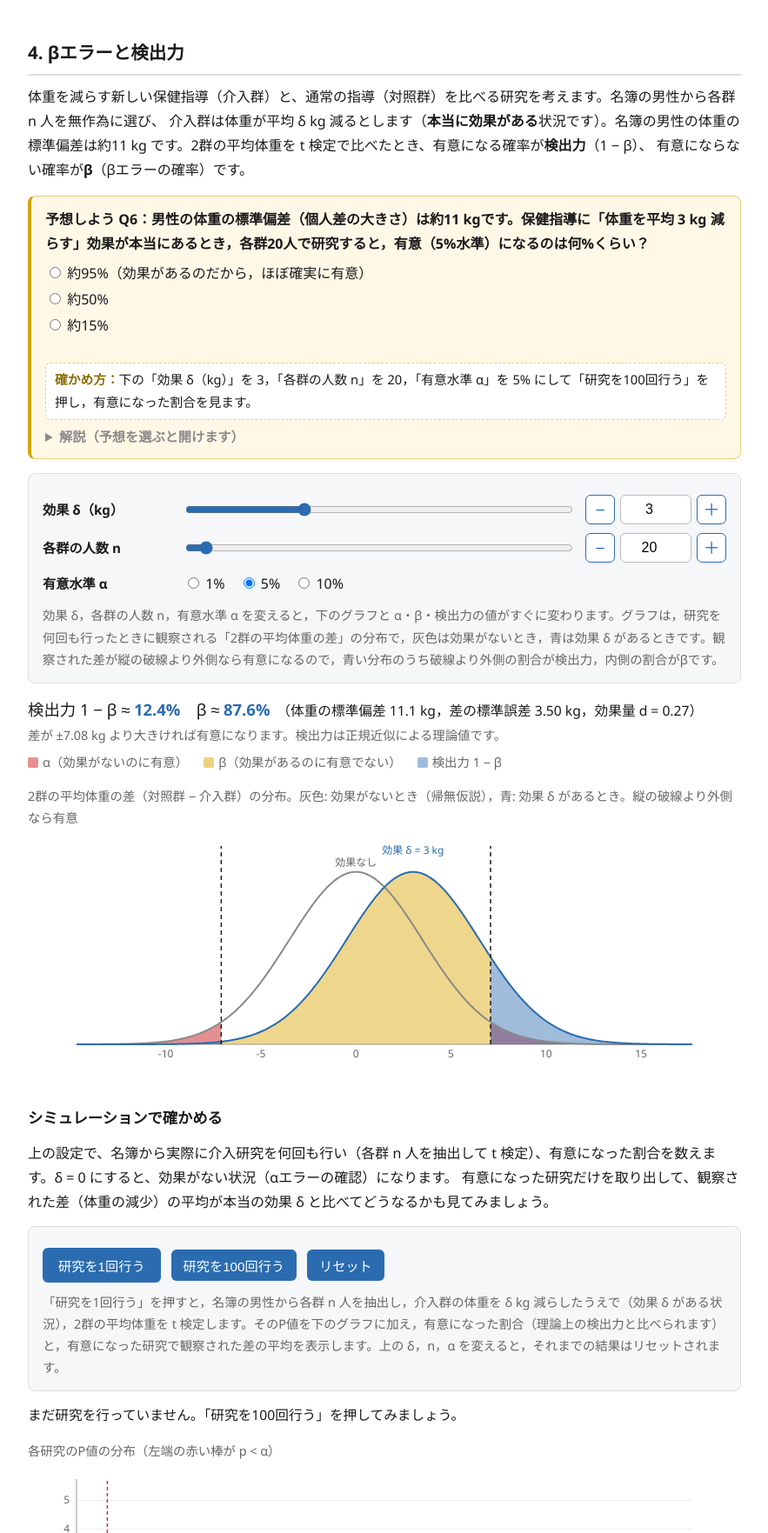
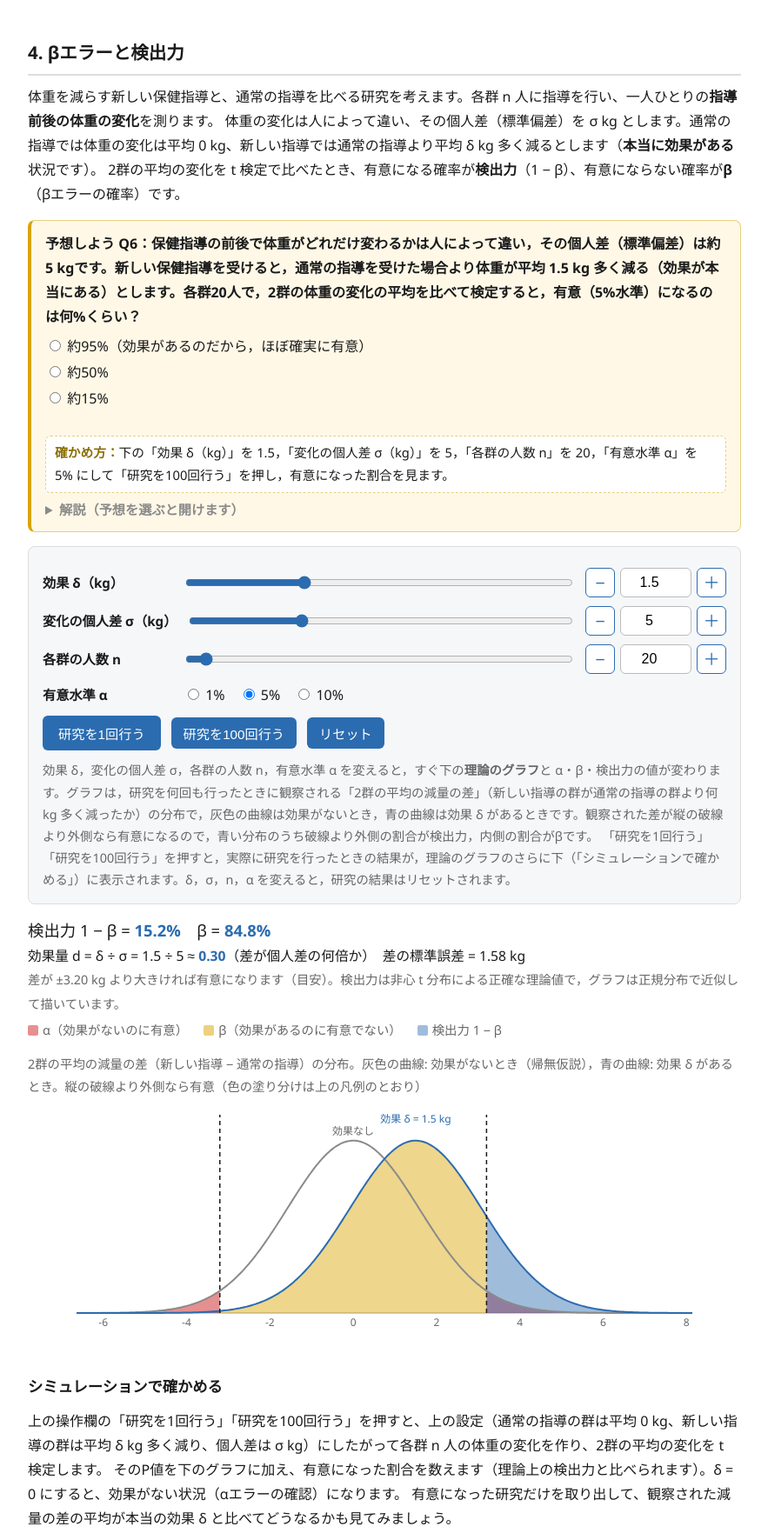
Before and after one commit to yyonekura0306/statistics-study, a plain HTML site: page test_demo.html in a window 1280 px wide. Shown: the part 5553-7316 px from the top of the page at 87% size, without its empty margins (198-1081 px from the left). Drawn offline with Linux system fonts and the light colour scheme.

Commit message:
検定の教材4節を指導前後の体重変化の設定に変更
Co-Authored-By: Claude Opus 5.5 <noreply@anthropic.com>
Claude-Session: https://claude.ai/code/session_01FW16gWhVKQYM1qw4BLWTg5

```diff
--- a/test_demo.html
+++ b/test_demo.html
@@ -310,11 +310,11 @@
 
   <!-- ============ 4. 検出力 ============ -->
   <h2>4. βエラーと検出力</h2>
-  <p>体重を減らす新しい保健指導（介入群）と、通常の指導（対照群）を比べる研究を考えます。名簿の男性から各群 n 人を無作為に選び、
-  介入群は体重が平均 δ kg 減るとします（<b>本当に効果がある</b>状況です）。名簿の男性の体重の標準偏差は約11 kg です。2群の平均体重を t 検定で比べたとき、有意になる確率が<b>検出力</b>（1 − β）、
-  有意にならない確率が<b>β</b>（βエラーの確率）です。</p>
+  <p>体重を減らす新しい保健指導と、通常の指導を比べる研究を考えます。各群 n 人に指導を行い、一人ひとりの<b>指導前後の体重の変化</b>を測ります。
+  体重の変化は人によって違い、その個人差（標準偏差）を σ kg とします。通常の指導では体重の変化は平均 0 kg、新しい指導では通常の指導より平均 δ kg 多く減るとします（<b>本当に効果がある</b>状況です）。
+  2群の平均の変化を t 検定で比べたとき、有意になる確率が<b>検出力</b>（1 − β）、有意にならない確率が<b>β</b>（βエラーの確率）です。</p>
   <div class="predict">
-    <div class="q">予想しよう Q6：男性の体重の標準偏差（個人差の大きさ）は約11 kgです。保健指導に「体重を平均 3 kg 減らす」効果が本当にあるとき，各群20人で研究すると，有意（5%水準）になるのは何%くらい？</div>
+    <div class="q">予想しよう Q6：保健指導の前後で体重がどれだけ変わるかは人によって違い，その個人差（標準偏差）は約5 kgです。新しい保健指導を受けると，通常の指導を受けた場合より体重が平均 1.5 kg 多く減る（効果が本当にある）とします。各群20人で，2群の体重の変化の平均を比べて検定すると，有意（5%水準）になるのは何%くらい？</div>
     <div class="opts">
       <label><input type="radio" name="q6" value="1"> 約95%（効果があるのだから，ほぼ確実に有意）</label>
       <label><input type="radio" name="q6" value="2"> 約50%</label>
@@ -322,19 +322,27 @@
     </div>
     <div class="mypick" id="q6pick"></div>
     <span id="q6clicker"></span>
-    <div class="howto"><b>確かめ方：</b>下の「効果 δ（kg）」を 3，「各群の人数 n」を 20，「有意水準 α」を 5% にして「研究を100回行う」を押し，有意になった割合を見ます。</div>
+    <div class="howto"><b>確かめ方：</b>下の「効果 δ（kg）」を 1.5，「変化の個人差 σ（kg）」を 5，「各群の人数 n」を 20，「有意水準 α」を 5% にして「研究を100回行う」を押し，有意になった割合を見ます。</div>
     <details><summary>解説（動かして確かめてから開こう）</summary>
-      <p>答えは「約15%」（理論値は約12%）。男性の体重の標準偏差は約11 kg あり，3 kg の差は個人差に埋もれてしまいます。<b>効果が本当にあっても，85%以上の研究は「有意差なし」になります</b>（βエラー）。だから「有意差がなかった＝効果がない」とは言えません。検出力80%を確保するには各群約215人が必要です（n を動かして確かめましょう）。研究を計画するときに必要なサンプルサイズを計算する（検出力分析）のはこのためです。</p>
-      <p><b>現実の研究への示唆</b>：この設定で有意になるのは，観察された差が偶然大きく出た（多くはおよそ6〜7 kg以上になった）ときだけです。そのため，<b>有意になった研究だけを集めると，差の平均は約8〜9 kgになり，本当の効果（3 kg）の3倍近く</b>に見えます。下の「研究を100回行う」を何回か押して，「有意になった研究の差の平均」を確かめましょう。小さな研究で「大きな効果が有意に出た」という報告は，効果を大きく見積もっている可能性があります。さらに，「有意差なし」の研究は論文として発表されにくいため（<b>出版バイアス</b>），文献には効果を大きく見積もった結果が残りやすくなります。複数の研究の結果をまとめて評価するときは，この点にも注意が必要です。</p>
+      <p>答えは「約15%」（正確には15.2%）。体重の変化の個人差は約5 kg あり，1.5 kg の差は個人差に埋もれてしまいます。<b>効果が本当にあっても，85%近くの研究は「有意差なし」になります</b>（βエラー）。だから「有意差がなかった＝効果がない」とは言えません。検出力80%を確保するには各群約176人が必要です（n を動かして確かめましょう）。研究を計画するときに必要なサンプルサイズを計算する（検出力分析）のはこのためです。</p>
+      <p>検出力を決めているのは，差そのものではなく，<b>差と個人差の比</b>（効果量 d = δ ÷ σ。この例では 1.5 ÷ 5 = 0.3）です。σ を 11 kg にすると，検出力は約7%まで下がります。11 kg は，指導前後の変化ではなく，<b>指導後の体重そのものを2群で比べた</b>ときの個人差（男性の体重の標準偏差）に当たります。同じ人の前後の変化を比べる，測定方法をそろえるなど，個人差を小さくする工夫は，人数を増やすのと同じように検出力を上げます。</p>
+      <p><b>現実の研究への示唆</b>：この設定で有意になるのは，観察された差が偶然大きく出た（多くはおよそ3 kg 以上になった）ときだけです。そのため，<b>有意になった研究だけを集めると，差の平均は約3.8 kg になり，本当の効果（1.5 kg）の2.5倍</b>に見えます。下の「研究を100回行う」を何回か押して，「有意になった研究の差の平均」を確かめましょう。小さな研究で「大きな効果が有意に出た」という報告は，効果を大きく見積もっている可能性があります。さらに，「有意差なし」の研究は論文として発表されにくいため（<b>出版バイアス</b>），文献には効果を大きく見積もった結果が残りやすくなります。複数の研究の結果をまとめて評価するときは，この点にも注意が必要です。</p>
     </details>
   </div>
   <div class="controls">
     <div class="row">
       <label class="name" for="pDRange">効果 δ（kg）</label>
-      <input type="range" id="pDRange" min="0" max="10" step="0.5" value="3">
+      <input type="range" id="pDRange" min="0" max="5" step="0.5" value="1.5">
       <span class="stepper"><button type="button" id="pDMinus">−</button>
-        <input type="number" id="pDNum" min="0" max="10" step="0.5" value="3">
+        <input type="number" id="pDNum" min="0" max="5" step="0.5" value="1.5">
         <button type="button" id="pDPlus">＋</button></span>
+    </div>
+    <div class="row">
+      <label class="name" for="pSRange">変化の個人差 σ（kg）</label>
+      <input type="range" id="pSRange" min="1" max="15" step="0.5" value="5">
+      <span class="stepper"><button type="button" id="pSMinus">−</button>
+        <input type="number" id="pSNum" min="1" max="15" step="0.5" value="5">
+        <button type="button" id="pSPlus">＋</button></span>
     </div>
     <div class="row">
       <label class="name" for="pNRange">各群の人数 n</label>
@@ -349,23 +357,22 @@
         <label><input type="radio" name="pAlpha" value="0.05" checked> 5%</label>
         <label><input type="radio" name="pAlpha" value="0.1"> 10%</label>
       </span></div>
-    <p class="caption" style="margin:4px 0 0;">効果 δ，各群の人数 n，有意水準 α を変えると，下のグラフと α・β・検出力の値がすぐに変わります。グラフは，研究を何回も行ったときに観察される「2群の平均体重の差」の分布で，灰色は効果がないとき，青は効果 δ があるときです。観察された差が縦の破線より外側なら有意になるので，青い分布のうち破線より外側の割合が検出力，内側の割合がβです。</p>
-  </div>
-  <div class="readout" id="pReadout"></div>
-  <div class="legend"><span style="--c:rgba(209,52,56,0.55)">α（効果がないのに有意）</span><span style="--c:rgba(217,164,0,0.5)">β（効果があるのに有意でない）</span><span style="--c:rgba(43,108,176,0.45)">検出力 1 − β</span></div>
-  <div class="caption">2群の平均体重の差（対照群 − 介入群）の分布。灰色: 効果がないとき（帰無仮説），青: 効果 δ があるとき。縦の破線より外側なら有意</div>
-  <canvas id="pCanvas" width="780" height="280"></canvas>
-  <h3>シミュレーションで確かめる</h3>
-  <p>上の設定で、名簿から実際に介入研究を何回も行い（各群 n 人を抽出して t 検定）、有意になった割合を数えます。δ = 0 にすると、効果がない状況（αエラーの確認）になります。
-  有意になった研究だけを取り出して、観察された差（体重の減少）の平均が本当の効果 δ と比べてどうなるかも見てみましょう。</p>
-  <div class="controls">
     <div class="row">
       <button class="roll" id="pSim1">研究を1回行う</button>
       <button class="nav" id="pSim100">研究を100回行う</button>
       <button class="nav" id="pSimReset">リセット</button>
     </div>
-    <p class="caption" style="margin:4px 0 0;">「研究を1回行う」を押すと，名簿の男性から各群 n 人を抽出し，介入群の体重を δ kg 減らしたうえで（効果 δ がある状況），2群の平均体重を t 検定します。そのP値を下のグラフに加え，有意になった割合（理論上の検出力と比べられます）と，有意になった研究で観察された差の平均を表示します。上の δ，n，α を変えると，それまでの結果はリセットされます。</p>
+    <p class="caption" style="margin:4px 0 0;">効果 δ，変化の個人差 σ，各群の人数 n，有意水準 α を変えると，すぐ下の<b>理論のグラフ</b>と α・β・検出力の値が変わります。グラフは，研究を何回も行ったときに観察される「2群の平均の減量の差」（新しい指導の群が通常の指導の群より何 kg 多く減ったか）の分布で，灰色の曲線は効果がないとき，青の曲線は効果 δ があるときです。観察された差が縦の破線より外側なら有意になるので，青い分布のうち破線より外側の割合が検出力，内側の割合がβです。
+      「研究を1回行う」「研究を100回行う」を押すと，実際に研究を行ったときの結果が，理論のグラフのさらに下（「シミュレーションで確かめる」）に表示されます。δ，σ，n，α を変えると，研究の結果はリセットされます。</p>
   </div>
+  <div class="readout" id="pReadout"></div>
+  <div class="legend"><span style="--c:rgba(209,52,56,0.55)">α（効果がないのに有意）</span><span style="--c:rgba(217,164,0,0.5)">β（効果があるのに有意でない）</span><span style="--c:rgba(43,108,176,0.45)">検出力 1 − β</span></div>
+  <div class="caption">2群の平均の減量の差（新しい指導 − 通常の指導）の分布。灰色の曲線: 効果がないとき（帰無仮説），青の曲線: 効果 δ があるとき。縦の破線より外側なら有意（色の塗り分けは上の凡例のとおり）</div>
+  <canvas id="pCanvas" width="780" height="280"></canvas>
+  <h3>シミュレーションで確かめる</h3>
+  <p>上の操作欄の「研究を1回行う」「研究を100回行う」を押すと、上の設定（通常の指導の群は平均 0 kg、新しい指導の群は平均 δ kg 多く減り、個人差は σ kg）にしたがって各群 n 人の体重の変化を作り、2群の平均の変化を t 検定します。
+  そのP値を下のグラフに加え、有意になった割合を数えます（理論上の検出力と比べられます）。δ = 0 にすると、効果がない状況（αエラーの確認）になります。
+  有意になった研究だけを取り出して、観察された減量の差の平均が本当の効果 δ と比べてどうなるかも見てみましょう。</p>
   <div class="readout" id="pSimReadout"></div>
   <div class="caption">各研究のP値の分布（左端の赤い棒が p &lt; α）</div>
   <canvas id="pSimCanvas" width="780" height="240"></canvas>
@@ -968,17 +975,29 @@ $("gReset").addEventListener("click", gReset);
 ["gN", "gP", "gAlpha"].forEach(function (nm) { onRadio(nm, gReset); });
 
 /* ============ 4. 検出力 ============ */
+/* 各人の指導前後の体重の変化: 通常の指導 ~ N(0, σ)，新しい指導 ~ N(−δ, σ)。2群の平均の変化を t 検定（等分散）で比べる。
+   検出力は非心 t 分布から数値積分で正確に求める（3節の gTheory と同じ方法） */
+function tPower(lam, df, alpha) {
+  const tc = qt(1 - alpha / 2, df), k = df / 2, lc = -k * Math.log(2) - logGamma(k);
+  const lo = Math.max(0, df - 12 * Math.sqrt(2 * df)), hi = df + 12 * Math.sqrt(2 * df), M = 2000, h = (hi - lo) / M;
+  let power = 0;
+  for (let i = 0; i <= M; i++) {
+    const w = lo + i * h; if (w <= 0) continue;
+    const dens = Math.exp(lc + (k - 1) * Math.log(w) - w / 2), sq = Math.sqrt(w / df);
+    power += (i === 0 || i === M ? 1 : (i % 2 ? 4 : 2)) * dens * (1 - pnorm(tc * sq - lam, 0, 1) + pnorm(-tc * sq - lam, 0, 1));
+  }
+  return power * h / 3;
+}
 function powerInfo() {
-  const d = pD.get(), n = pN.get(), alpha = +radioVal("pAlpha"), sd = POPSTAT.mwSd;
+  const d = pD.get(), sd = pS.get(), n = pN.get(), alpha = +radioVal("pAlpha");
   const se = sd * Math.sqrt(2 / n), df = 2 * n - 2, tc = qt(1 - alpha / 2, df), c = tc * se;
-  /* 検出力の近似: t統計量が平均 δ/SE の正規分布に従うとみなす */
-  const ncp = d / se, power = 1 - pnorm(tc - ncp, 0, 1) + pnorm(-tc - ncp, 0, 1);
+  const power = d > 0 ? tPower(d / se, df, alpha) : alpha;
   return { d: d, n: n, alpha: alpha, sd: sd, se: se, c: c, power: power };
 }
 function pDraw() {
   const P = powerInfo();
-  $("pReadout").innerHTML = "<span class='big'>検出力 1 − β ≈ <b>" + pct(P.power) + "</b>　β ≈ <b>" + pct(1 - P.power) + "</b></span>　（体重の標準偏差 " + fmt(P.sd, 1) + " kg，差の標準誤差 " + fmt(P.se) + " kg，効果量 d = " + fmt(P.d / P.sd) + "）" +
-    "<br><span class='caption'>差が ±" + fmt(P.c) + " kg より大きければ有意になります。検出力は正規近似による理論値です。</span>";
+  $("pReadout").innerHTML = "<span class='big'>検出力 1 − β = <b>" + pct(P.power) + "</b>　β = <b>" + pct(1 - P.power) + "</b></span><br>効果量 d = δ ÷ σ = " + trimNum(P.d) + " ÷ " + trimNum(P.sd) + " ≈ <b>" + fmt(P.d / P.sd) + "</b>（差が個人差の何倍か）　差の標準誤差 = " + fmt(P.se) + " kg" +
+    "<br><span class='caption'>差が ±" + fmt(P.c) + " kg より大きければ有意になります（目安）。検出力は非心 t 分布による正確な理論値で，グラフは正規分布で近似して描いています。</span>";
   const cv = setupCanvas($("pCanvas")), ctx = cv.ctx;
   const xlo = -4.2 * P.se, xhi = Math.max(P.d + 4.2 * P.se, 4.2 * P.se);
   const f0 = function (x) { return dnorm(x, 0, P.se); }, f1 = function (x) { return dnorm(x, P.d, P.se); };
@@ -999,14 +1018,15 @@ function pDraw() {
   pSimDraw();
 }
 const pSim = { ps: [], ds: [] };
+function pRandn() { let u = 0, v = 0; while (u === 0) u = Math.random(); while (v === 0) v = Math.random(); return Math.sqrt(-2 * Math.log(u)) * Math.cos(2 * Math.PI * v); }
 function pSimRun(times) {
   const P = powerInfo();
   for (let t = 0; t < times; t++) {
-    const idx = sampleFrom(POP.menIdx, 2 * P.n);
-    const ctrl = [], intv = [];
-    for (let i = 0; i < P.n; i++) { ctrl.push(POP.weight[idx[i]]); intv.push(POP.weight[idx[P.n + i]] - P.d); }
-    pSim.ps.push(welchP(ctrl, intv));
-    pSim.ds.push(meanOf(ctrl) - meanOf(intv));  /* 観察された差（体重の減少） */
+    const ctrl = new Array(P.n), intv = new Array(P.n);
+    for (let i = 0; i < P.n; i++) { ctrl[i] = P.sd * pRandn(); intv[i] = -P.d + P.sd * pRandn(); }
+    const mc = meanOf(ctrl), mi = meanOf(intv), tt = (mc - mi) / Math.sqrt((varOf(ctrl) + varOf(intv)) / 2 * 2 / P.n);
+    pSim.ps.push(pTwoSidedT(tt, 2 * P.n - 2));
+    pSim.ds.push(mc - mi);  /* 観察された減量の差（新しい指導の群が何 kg 多く減ったか） */
   }
   pSimDraw();
 }
@@ -1016,7 +1036,7 @@ function pSimDraw() {
   $("pSimReadout").innerHTML = K === 0 ? "まだ研究を行っていません。「研究を100回行う」を押してみましょう。"
     : "行った研究: <b>" + K + " 回</b>　有意になった研究: <b>" + sig + " 回（" + pct(sig / K) + "）</b>　← 理論上の" + (P.d > 0 ? "検出力" : "α") + " " + pct(P.d > 0 ? P.power : P.alpha) +
       (K ? "　最新の研究のP値 = " + fmtP(pSim.ps[K - 1]) : "") +
-      (K && P.d > 0 ? "<br>有意になった研究で観察された差（体重の減少）の平均 = <b>" + (sig ? fmt(dsum / sig, 1) + " kg" : "—") + "</b>　← 本当の効果 δ = " + fmt(P.d, 1) + " kg" : "");
+      (K && P.d > 0 ? "<br>有意になった研究で観察された減量の差の平均 = <b>" + (sig ? fmt(dsum / sig, 1) + " kg" : "—") + "</b>　← 本当の効果 δ = " + fmt(P.d, 1) + " kg" : "");
   const nb = 20, counts = new Array(nb).fill(0);
   pSim.ps.forEach(function (p) { let k = Math.floor(p * nb); if (k >= nb) k = nb - 1; counts[k]++; });
   const cv = setupCanvas($("pSimCanvas")), ctx = cv.ctx;
@@ -1031,6 +1051,7 @@ function pSimDraw() {
 }
 function pChanged() { pSim.ps = []; pSim.ds = []; pDraw(); }
 const pD = linkNumeric("pD", pChanged);
+const pS = linkNumeric("pS", pChanged);
 const pN = linkNumeric("pN", pChanged);
 onRadio("pAlpha", pChanged);
 $("pSim1").addEventListener("click", function () { pSimRun(1); });
```
